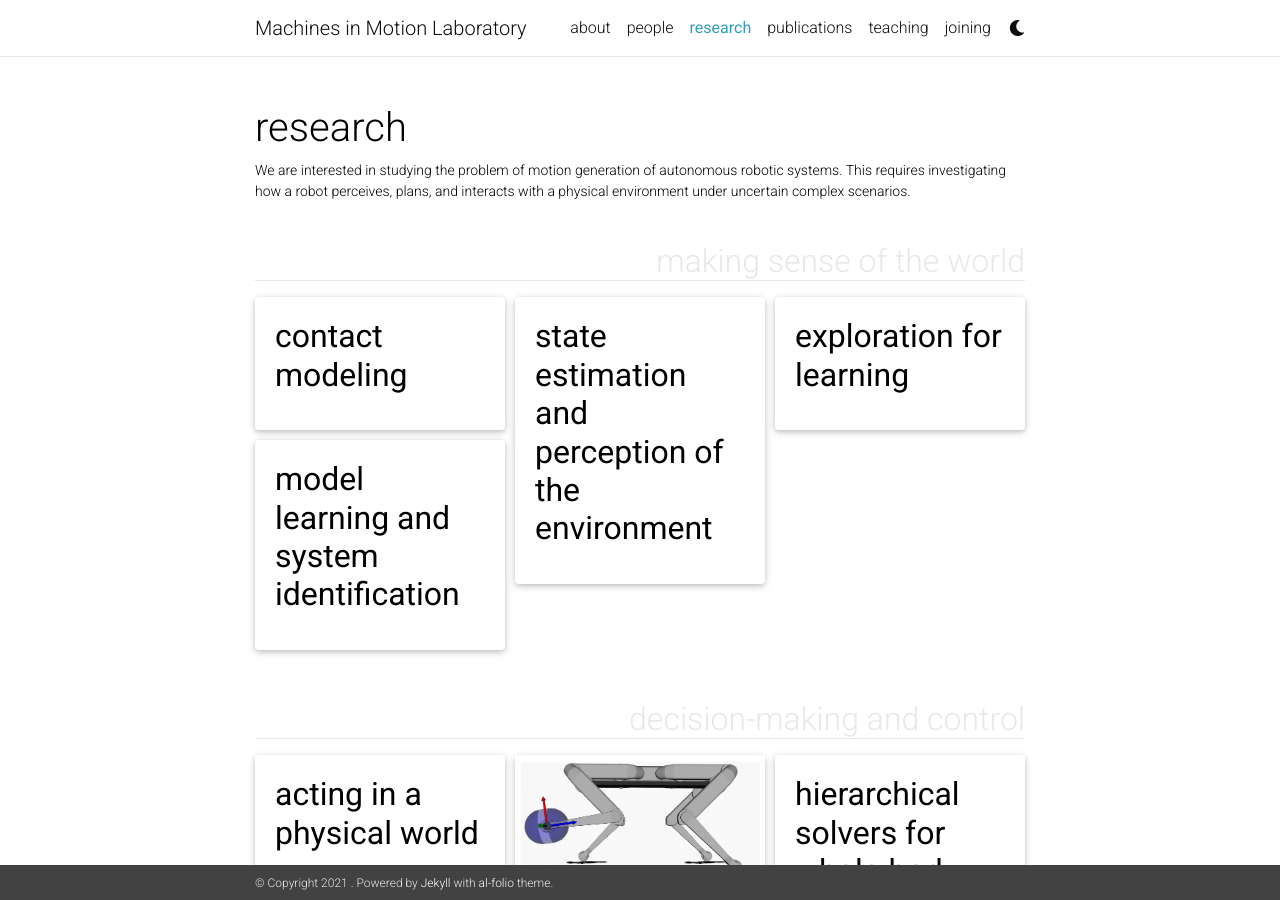
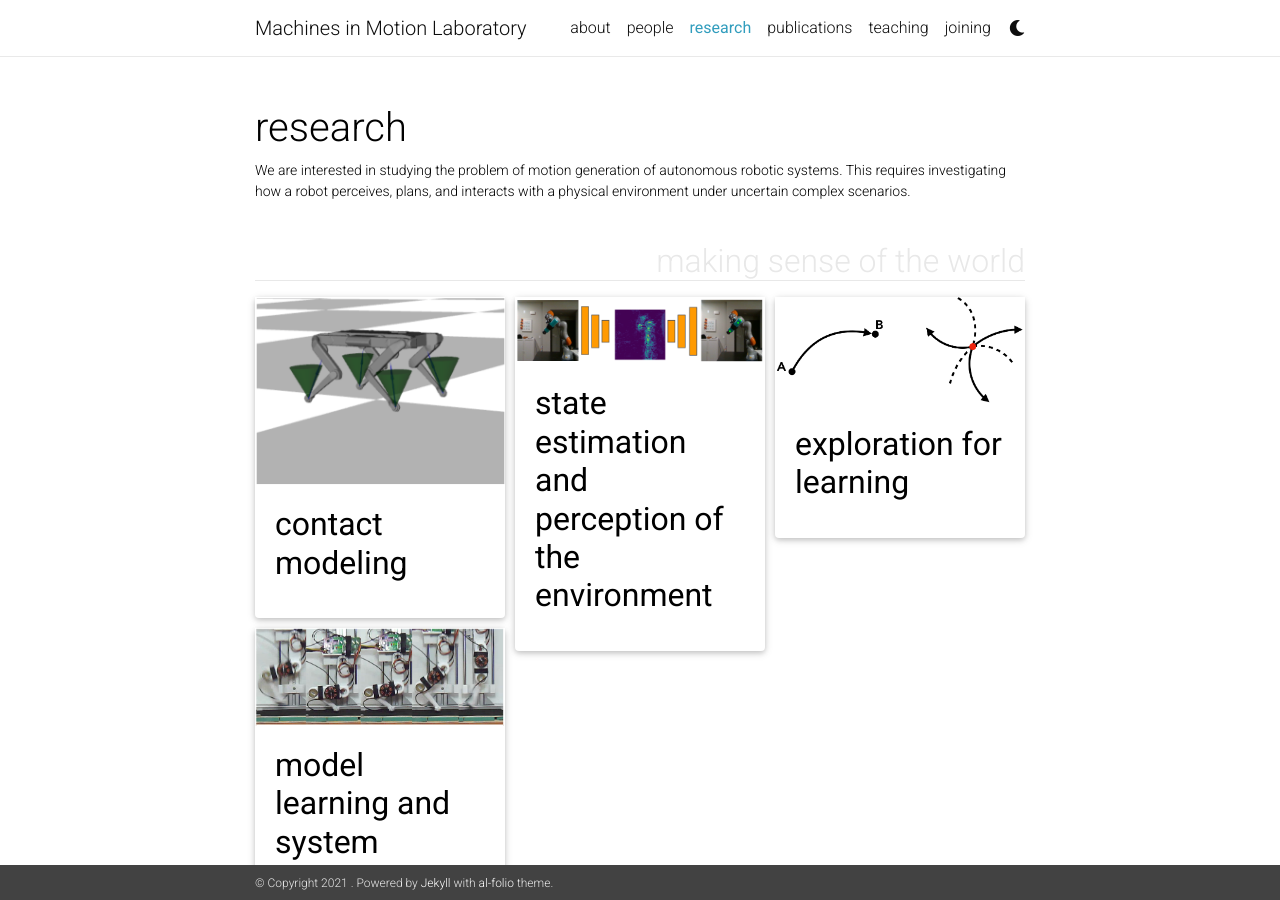
Before and after one commit to machines-in-motion/mim_website, a Jekyll site: the page built from _pages/projects.md, in a window 1280 px wide and 900 px high. Built offline with Jekyll 4.4.1, drawn with Linux system fonts in a browser that asks for light colours; nearby versions of some CDN libraries; a style sheet for code colours, icons or effects is not loaded.

Commit message:
adding images to sections

```diff
--- a/_projects/contact_modeling.markdown
+++ b/_projects/contact_modeling.markdown
@@ -2,7 +2,7 @@
 layout: page
 title: contact modeling
 description:
-img:
+img: /assets/img/research/contact_modeling.png
 importance:
 category: making sense of the world
 ---
--- a/_projects/estimation_perception_environment.markdown
+++ b/_projects/estimation_perception_environment.markdown
@@ -2,7 +2,7 @@
 layout: page
 title: state estimation and perception of the environment
 description:
-img:
+img: /assets/img/research/estimation_perception.png
 importance:
 category: making sense of the world
 ---
--- a/_projects/exploration_for_learning.markdown
+++ b/_projects/exploration_for_learning.markdown
@@ -2,7 +2,7 @@
 layout: page
 title: exploration for learning
 description:
-img:
+img: /assets/img/research/exploration_for_learning.png
 importance:
 category: making sense of the world
 ---
--- a/_projects/model_learning.markdown
+++ b/_projects/model_learning.markdown
@@ -2,7 +2,7 @@
 layout: page
 title: model learning and system identification
 description:
-img:
+img: /assets/img/research/learning_dynamics.png
 importance:
 category: making sense of the world
 ---
```
Also changed, not shown: assets/img/research/contact_modeling.png (added), assets/img/research/estimation_perception.png (added), assets/img/research/exploration_for_learning.png (added), assets/img/research/learning_dynamics.png (added).
